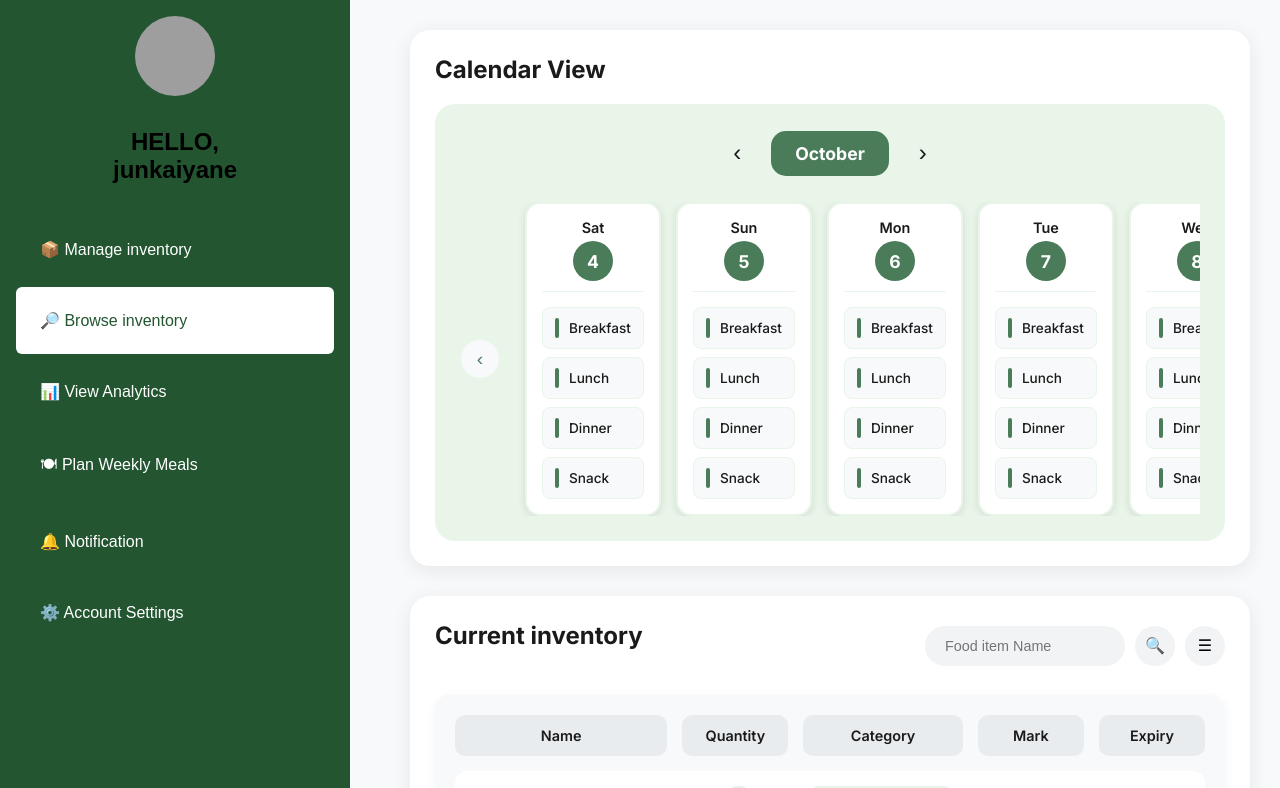
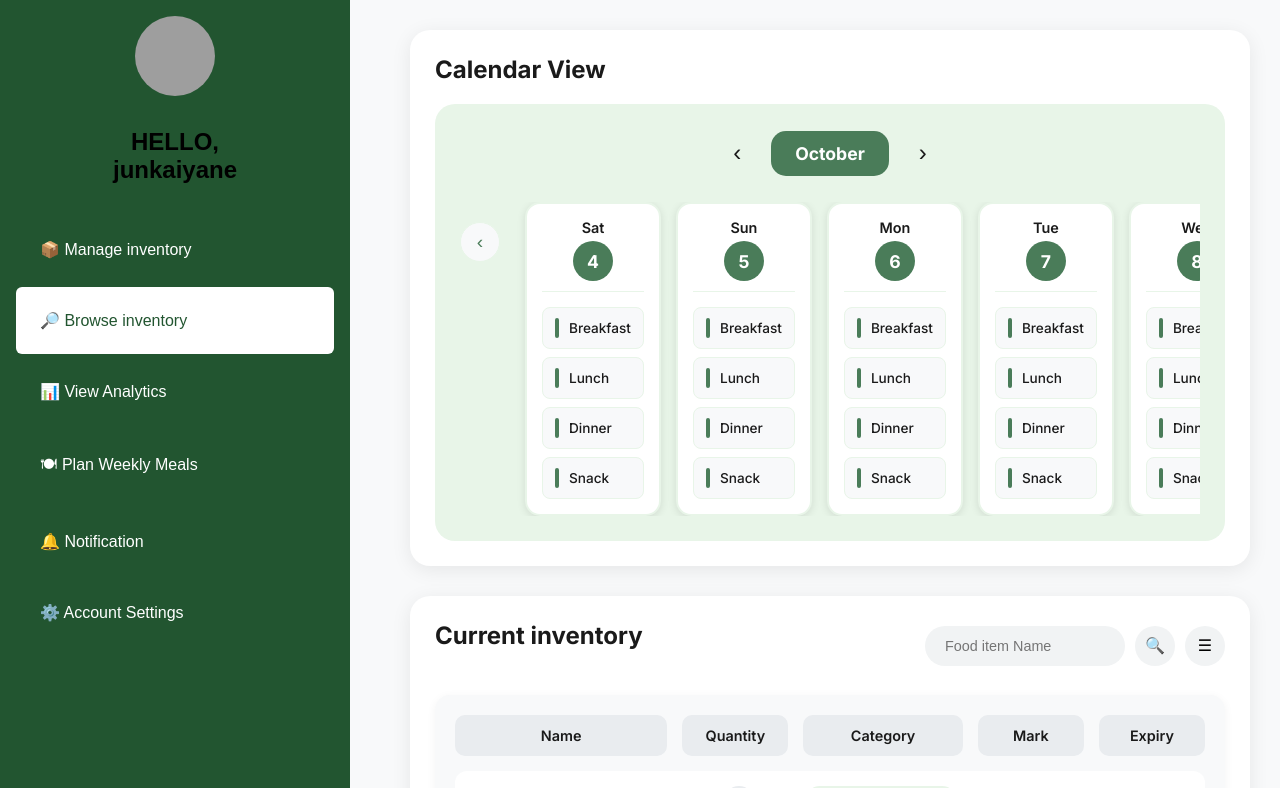
Before and after one commit to Jun20220703/bit216as, an Angular app: page /planWeeklyMeal in a window 1280 px wide. Shown: the top 788 px of the page. Built offline with nearby package versions, Linux system fonts and the light colour scheme; grey boxes are pictures that could not be loaded.

Commit message:
Update planWeeklyMeal.component.css

```diff
--- a/src/app/components/planWeeklyMeal/planWeeklyMeal.component.css
+++ b/src/app/components/planWeeklyMeal/planWeeklyMeal.component.css
@@ -172,6 +172,8 @@
   transition: all 0.2s ease;
   flex-shrink: 0;
   z-index: 10;
+  align-self: flex-start;
+  margin-top: 20px;
 }
 
 .week-nav-arrow:hover {
```
